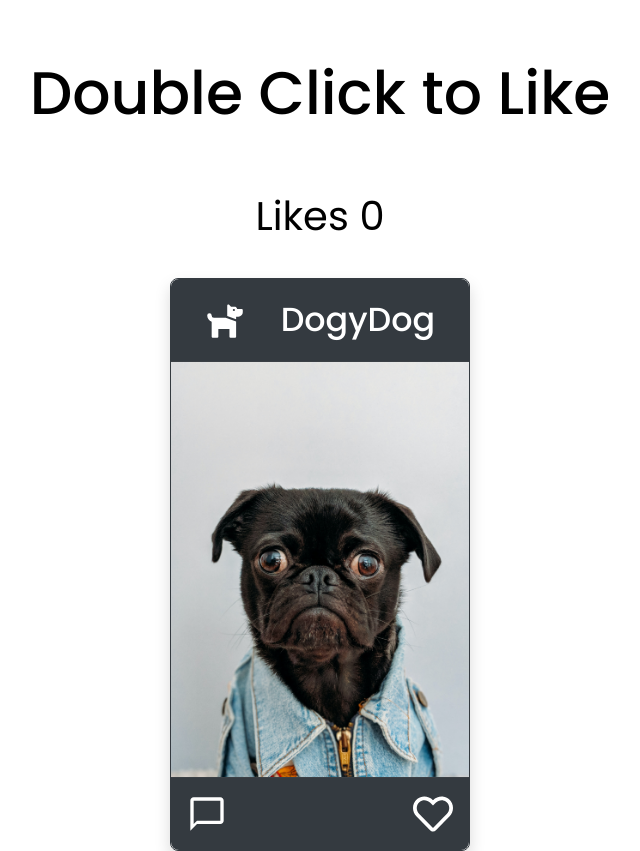
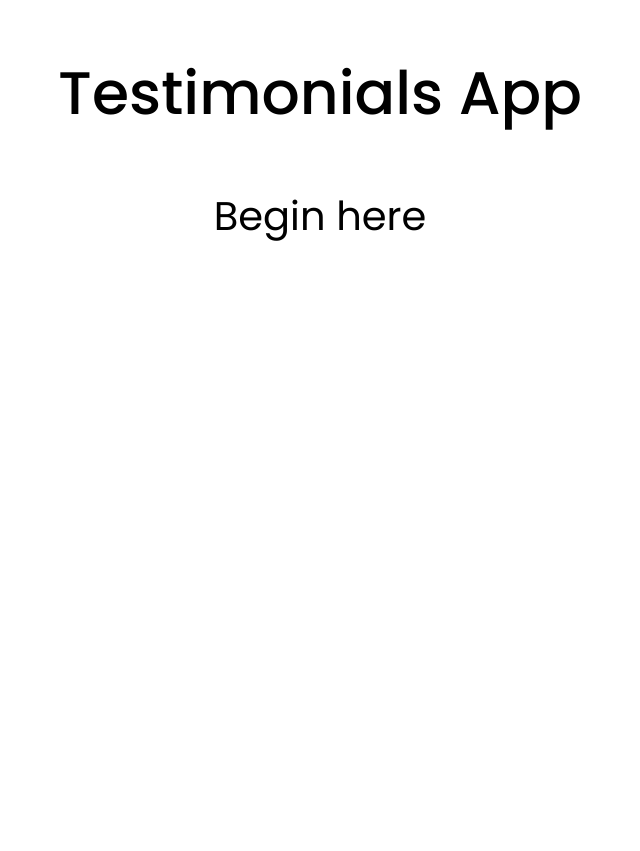
Before and after one commit to spectr-e/react-projects, a React (Vite) app: page / in a window 1280 px wide. Shown: the whole page, without its empty margins (320-960 px from the left). After the commit the page ends 800 px from the top, so only its background shows below. Built offline with nearby package versions, Linux system fonts and the light colour scheme.

Commit message:
docs: Commits, that affect documentation only

```diff
--- a/src/App.jsx
+++ b/src/App.jsx
@@ -1,7 +1,12 @@
 /* eslint-disable no-unused-vars */
 
 import './App.css'
-import { EsignatureApp, LikeMyPhotoApp, RandomizeColorsApp } from './Projects'
+import {
+  EsignatureApp,
+  LikeMyPhotoApp,
+  RandomizeColorsApp,
+  TestimonialsApp,
+} from './Projects'
 
 function App() {
   return (
@@ -9,7 +14,8 @@ function App() {
       <div className=''>
         {/* <EsignatureApp /> */}
         {/* <RandomizeColorsApp /> */}
-        <LikeMyPhotoApp />
+        {/* <LikeMyPhotoApp /> */}
+        <TestimonialsApp />
       </div>
     </div>
   )
--- /dev/null
+++ b/src/Projects/04-testimonials-app/TestimonialsApp.jsx
@@ -0,0 +1,12 @@
+import { Title } from '../../components'
+
+const TestimonialsApp = () => {
+  return (
+    <div className='container text-center m-auto'>
+      <Title title={'Testimonials App'} />
+      <Title title={'Begin here'} classes={'subtitle'} />
+    </div>
+  )
+}
+
+export default TestimonialsApp
--- a/src/Projects/index.js
+++ b/src/Projects/index.js
@@ -1,5 +1,6 @@
 import EsignatureApp from './01-e-signature-app/EsignatureApp'
 import RandomizeColorsApp from './02-randomize-colors-app/RandomizeColorsApp'
 import LikeMyPhotoApp from './03-like-my-photo-app/LikeMyPhotoApp'
+import TestimonialsApp from './04-testimonials-app/TestimonialsApp'
 
-export { LikeMyPhotoApp, EsignatureApp, RandomizeColorsApp }
+export { TestimonialsApp, LikeMyPhotoApp, EsignatureApp, RandomizeColorsApp }
```
Also changed, not shown: 1 other file (tests, documents, lock files or other folders).
